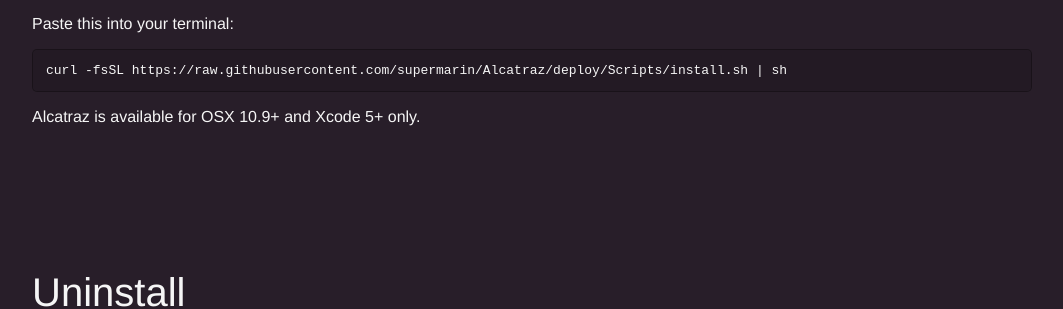
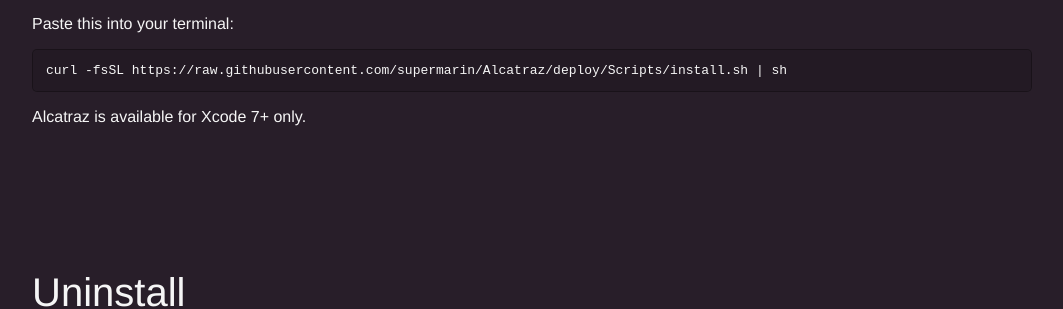
Before and after one commit to alcatraz/Alcatraz, a Jekyll site: the page built from index.html, in a window 1280 px wide and 900 px high, scrolled down 2203 px. Shown: the part 179-488 px from the top of the window, without its empty margins (108-1171 px from the left). Built offline with Jekyll 4.4.1, drawn with Linux system fonts in a browser that asks for light colours; Markdown is read by kramdown in place of the engine named in the settings.

Commit message:
Update supported Xcode version number

```diff
--- a/index.html
+++ b/index.html
@@ -42,7 +42,7 @@
     Paste this into your terminal:
     <pre>curl -fsSL https://raw.githubusercontent.com/supermarin/Alcatraz/deploy/Scripts/install.sh | sh</pre>
     </p>
-    <p>Alcatraz is available for OSX 10.9+ and Xcode 5+ only.</p>
+    <p>Alcatraz is available for Xcode 7+ only.</p>
   </section>
   <section class="uninstallation">
     <h2>Uninstall</h2>
```
